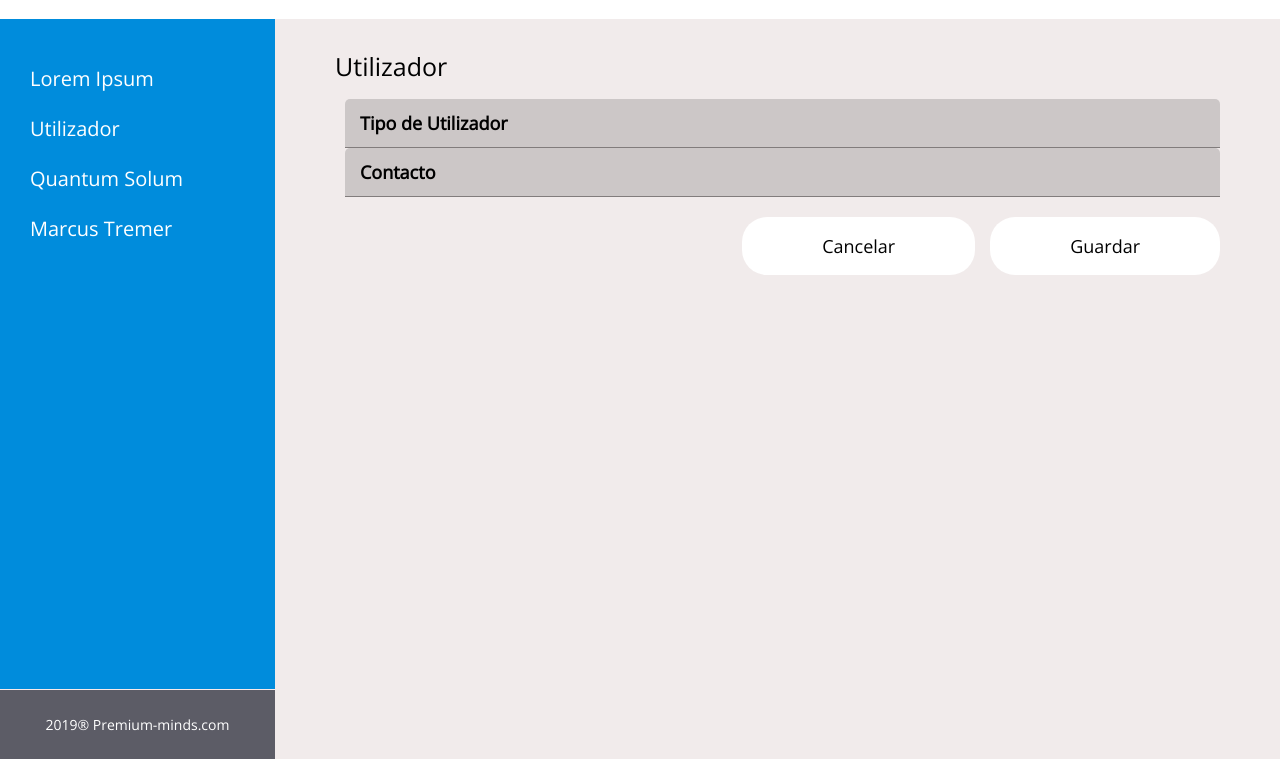
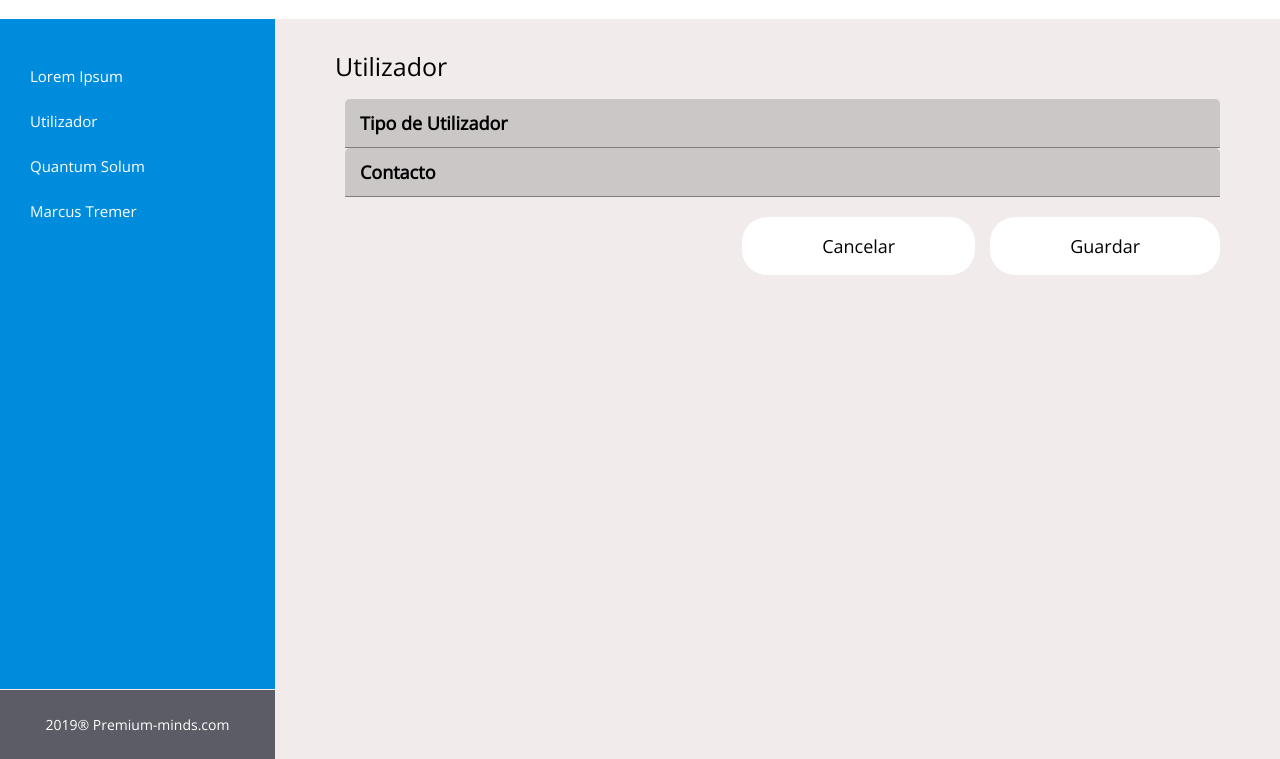
Before and after one commit to Mendez324/PM-Exercise, a plain HTML site: page index.html in a window 1280 px wide. Shown: the part 41-800 px from the top of the page. Drawn offline with nearby package versions, Linux system fonts and the light colour scheme.

Commit message:
trying to make it ok for 768p resolution

```diff
--- a/scss/components/_aside.scss
+++ b/scss/components/_aside.scss
@@ -7,6 +7,9 @@
     color: white;
     padding-top: 20px;
     flex-direction: column;
+    @include mq (0, 1366px){
+        font-size: 15px;
+    }
 
     &__list {
         height: auto
--- a/scss/components/_form.scss
+++ b/scss/components/_form.scss
@@ -10,7 +10,7 @@
     &__title {
         margin: 30px;
         font-size: 34px;
-        @include mq (768px,1366px){
+        @include mq (704px,1367px){
             font-size: 25px;
             margin: 20px;
         }
@@ -26,7 +26,7 @@
         font-size: 18px;
         font-weight: 700;
         border-radius: 5px 5px 0 0;
-        @include mq (0, 1366px){
+        @include mq (0, 1326px){
            height: 50%;
         }
     }
@@ -44,7 +44,7 @@
 
     &__item-title {
         padding: 25px;
-        @include mq (0, 1366px){
+        @include mq (0, 1326px){
             padding: 15px;
         }
     }
@@ -72,7 +72,7 @@
         position: relative;
         margin-bottom: 20px;
         padding: 8px;
-        @include mq (768px,1366px){
+        @include mq (704px,1326px){
             font-size: 15px;
             padding: 10px;
             margin-bottom: 10px;
@@ -104,7 +104,7 @@
 
     &__labeling {
         margin-left: 30px;
-        @include mq (768px,1366px){
+        @include mq (768px,1326px){
             font-size: 15px;
             padding: 10px;
         }
@@ -130,7 +130,7 @@
     &__contact {
         display: block;
         margin: 15px 0;
-        @include mq (768px,1366px){
+        @include mq (768px,1326px){
             font-size: 15px;
         }
 
@@ -144,7 +144,7 @@
         padding: 5px;
         font-size: 18px;
         outline: none;
-        @include mq (768px,1366px){
+        @include mq (768px,1326px){
             font-size: 15px;
             width: 70%;
         }
```
Also changed, not shown: css/main.css.
